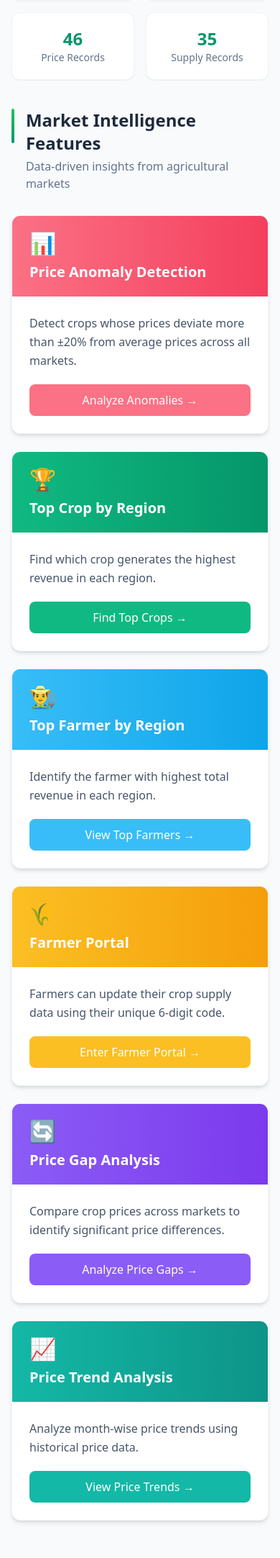
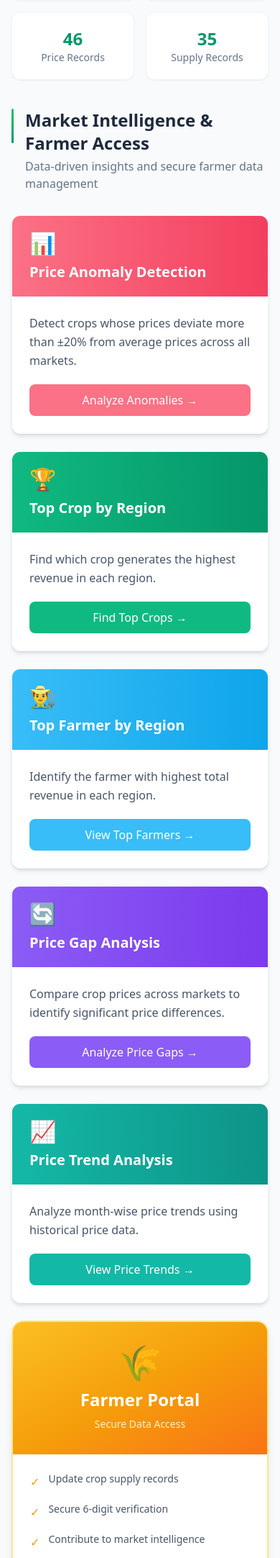
Before and after one commit to webpromahdi/agrisense, a PHP site: page /index.php in a window 390 px wide. Shown: the part 315-2480 px from the top of the page at 72% size. Run offline with PHP 8.4, Linux system fonts and the light colour scheme; the visitor is signed in with stand-in values (Sample User, id 1); data comes from the database, SQL or seed files in the repository; some libraries are stand-ins or nearby versions.

Commit message:
feat(ui): add 3-column grid layout with Farmer Portal sidebar
Separate Market Intelligence features (cols 1-2) from Farmer Portal (col 3 sidebar).
Sidebar is sticky on desktop and stacks below on mobile.

```diff
--- a/index.php
+++ b/index.php
@@ -120,17 +120,23 @@ if ($pdo) {
             </div>
         <?php endif; ?>
 
-        <!-- Category A: Market Intelligence Features -->
+        <!-- Main Dashboard Grid: Features + Farmer Portal Sidebar -->
         <section class="mb-12">
+            <!-- Section Header -->
             <div class="flex items-start mb-8">
                 <div class="w-1 h-12 bg-gradient-to-b from-green-500 to-emerald-600 rounded-full mr-4"></div>
                 <div>
-                    <h2 class="text-2xl md:text-3xl font-bold text-slate-800">Market Intelligence Features</h2>
-                    <p class="text-slate-500 mt-1">Data-driven insights from agricultural markets</p>
+                    <h2 class="text-2xl md:text-3xl font-bold text-slate-800">Market Intelligence & Farmer Access</h2>
+                    <p class="text-slate-500 mt-1">Data-driven insights and secure farmer data management</p>
                 </div>
             </div>
 
-            <div class="grid grid-cols-1 md:grid-cols-2 lg:grid-cols-3 gap-6">
+            <!-- 3-Column Grid Layout -->
+            <div class="grid grid-cols-1 lg:grid-cols-3 gap-6">
+
+                <!-- Columns 1 & 2: Market Intelligence Feature Cards -->
+                <div class="lg:col-span-2">
+                    <div class="grid grid-cols-1 md:grid-cols-2 gap-6">
 
                         <!-- Feature A1: Price Anomaly Detection -->
                         <div
@@ -143,7 +149,8 @@ if ($pdo) {
                             </div>
                             <div class="p-6 flex flex-col flex-grow">
                                 <p class="text-slate-600 mb-5 leading-relaxed flex-grow">
-                            Detect crops whose prices deviate more than ±20% from average prices across all markets.
+                                    Detect crops whose prices deviate more than ±20% from average prices across all
+                                    markets.
                                 </p>
                                 <a href="pages/price_anomaly.php"
                                     class="block w-full text-center px-4 py-2.5 bg-rose-400 hover:bg-rose-500 text-white rounded-lg font-medium transition-colors duration-200">
@@ -192,26 +199,6 @@ if ($pdo) {
                             </div>
                         </div>
 
-                <!-- Farmer Portal: Crop Data Update -->
-                <div
-                    class="feature-card bg-white rounded-xl shadow-md hover:shadow-xl overflow-hidden border border-slate-100 flex flex-col">
-                    <div class="bg-gradient-to-r from-amber-400 to-amber-500 text-white px-6 py-5">
-                        <div class="flex items-center justify-between">
-                            <span class="text-3xl">🌾</span>
-                        </div>
-                        <h3 class="text-xl font-bold mt-2">Farmer Portal</h3>
-                    </div>
-                    <div class="p-6 flex flex-col flex-grow">
-                        <p class="text-slate-600 mb-5 leading-relaxed flex-grow">
-                            Farmers can update their crop supply data using their unique 6-digit code.
-                        </p>
-                        <a href="farmer/verify_code.php"
-                            class="block w-full text-center px-4 py-2.5 bg-amber-400 hover:bg-amber-500 text-white rounded-lg font-medium transition-colors duration-200">
-                            Enter Farmer Portal →
-                        </a>
-                    </div>
-                </div>
-
                         <!-- Feature: Inter-Market Price Gap Analysis -->
                         <div
                             class="feature-card bg-white rounded-xl shadow-md hover:shadow-xl overflow-hidden border border-slate-100 flex flex-col">
@@ -253,6 +240,51 @@ if ($pdo) {
                         </div>
 
                     </div>
+                </div>
+
+                <!-- Column 3: Farmer Portal Sidebar -->
+                <div class="lg:col-span-1">
+                    <div class="lg:sticky lg:top-6">
+                        <!-- Farmer Portal Card - Sidebar -->
+                        <div
+                            class="feature-card bg-white rounded-2xl shadow-lg hover:shadow-2xl overflow-hidden border-2 border-amber-200">
+                            <div
+                                class="bg-gradient-to-br from-amber-400 via-amber-500 to-orange-500 text-white px-6 py-8">
+                                <div class="text-center">
+                                    <span class="text-5xl block mb-3">🌾</span>
+                                    <h3 class="text-2xl font-bold">Farmer Portal</h3>
+                                    <p class="text-amber-100 text-sm mt-2">Secure Data Access</p>
+                                </div>
+                            </div>
+                            <div class="p-6">
+                                <div class="space-y-4">
+                                    <div class="flex items-start space-x-3">
+                                        <span class="text-amber-500 mt-0.5">✓</span>
+                                        <p class="text-slate-600 text-sm">Update crop supply records</p>
+                                    </div>
+                                    <div class="flex items-start space-x-3">
+                                        <span class="text-amber-500 mt-0.5">✓</span>
+                                        <p class="text-slate-600 text-sm">Secure 6-digit verification</p>
+                                    </div>
+                                    <div class="flex items-start space-x-3">
+                                        <span class="text-amber-500 mt-0.5">✓</span>
+                                        <p class="text-slate-600 text-sm">Contribute to market intelligence</p>
+                                    </div>
+                                </div>
+                                <hr class="my-5 border-slate-200">
+                                <p class="text-slate-500 text-sm mb-5 text-center">
+                                    Registered farmers can manage their data securely
+                                </p>
+                                <a href="farmer/verify_code.php"
+                                    class="block w-full text-center px-5 py-3.5 bg-gradient-to-r from-amber-400 to-orange-500 hover:from-amber-500 hover:to-orange-600 text-white rounded-xl font-semibold text-base transition-all duration-200 shadow-md hover:shadow-lg">
+                                    Enter Farmer Portal →
+                                </a>
+                            </div>
+                        </div>
+                    </div>
+                </div>
+
+            </div>
         </section>
 
     </main>
```
Lines whose indentation alone changed are shown as unchanged.
